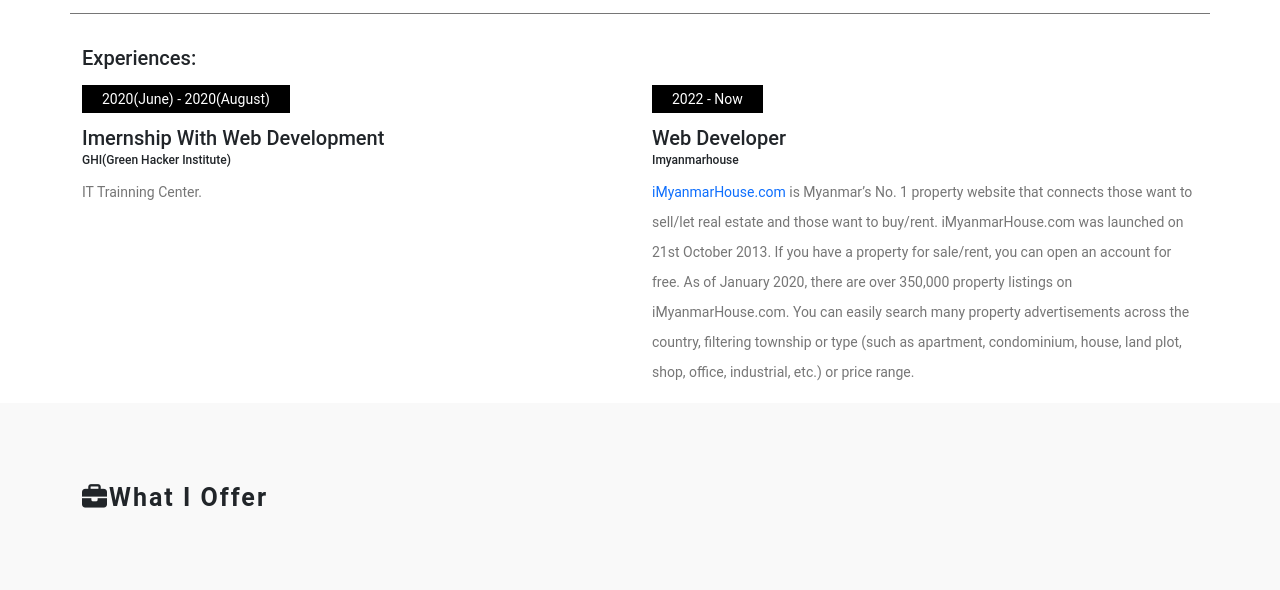
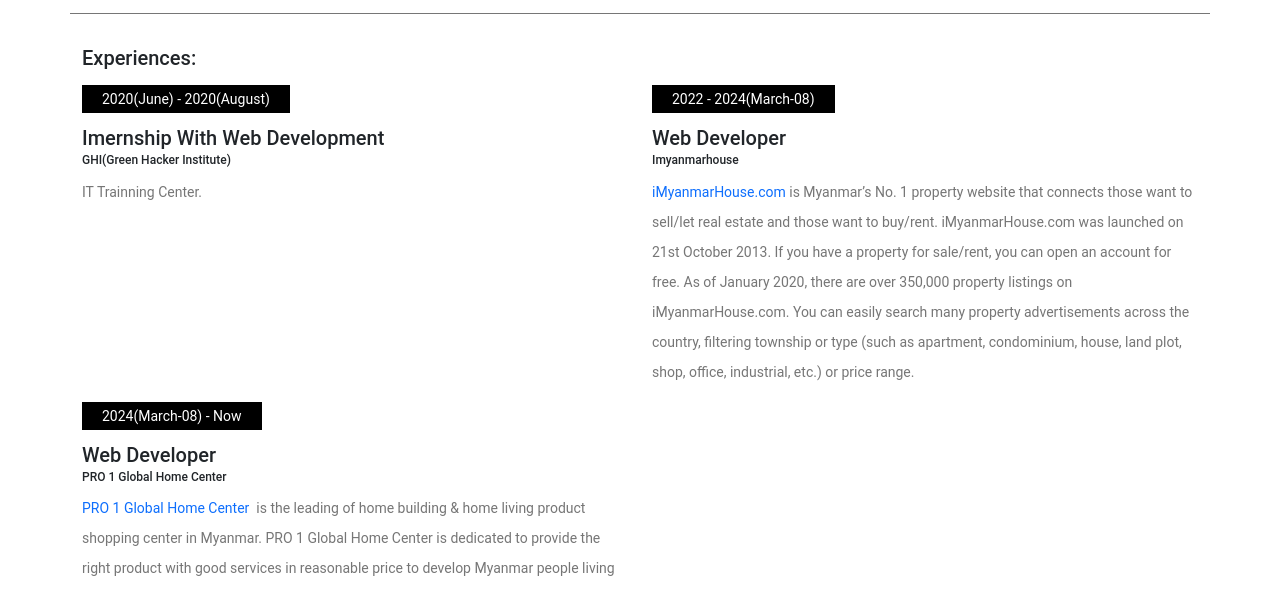
Before and after one commit to ahrkar864/personal_portfolio, a plain HTML site: page index.html in a window 1280 px wide. Shown: the part 905-1495 px from the top of the page. Drawn offline with nearby package versions, Linux system fonts and the light colour scheme.

Commit message:
upload profilo

```diff
--- a/index.html
+++ b/index.html
@@ -72,7 +72,7 @@
                 <div class="col-md-6">
                     <div class="col-item">
                         <p class="experience-year">
-                          2022 - Now
+                          2022 - 2024(March-08)
                         </p>
                         <div class="resume-detail">
                           <h4>Web Developer</h4>
@@ -80,6 +80,19 @@
                           <p>
                           <a href="https://www.imyanmarhouse.com/" target="_blank">iMyanmarHouse.com</a>&nbspis Myanmar’s No. 1 property website that connects those want to sell/let real estate and those want to buy/rent.
                           iMyanmarHouse.com was launched on 21st October 2013. If you have a property for sale/rent, you can open an account for free. As of January 2020, there are over 350,000 property listings on iMyanmarHouse.com. You can easily search many property advertisements across the country, filtering township or type (such as apartment, condominium, house, land plot, shop, office, industrial, etc.) or price range.</p>
+                        </div>
+                    </div>
+                </div>
+                <div class="col-md-6">
+                    <div class="col-item">
+                        <p class="experience-year">
+                          2024(March-08) - Now
+                        </p>
+                        <div class="resume-detail">
+                          <h4>Web Developer</h4>
+                          <h6>PRO 1 Global Home Center </h6>
+                          <p>
+                          <a href="https://pro1global.com/" target="_blank">PRO 1 Global Home Center</a>&nbsp is the leading of home building & home living product shopping center in Myanmar. PRO 1 Global Home Center is dedicated to provide the right product with good services in reasonable price to develop Myanmar people living standard by get everythings in one place like PRO 1 Global Home Center motto “One Place, Get All”.</p>
                         </div>
                     </div>
                 </div>
```
